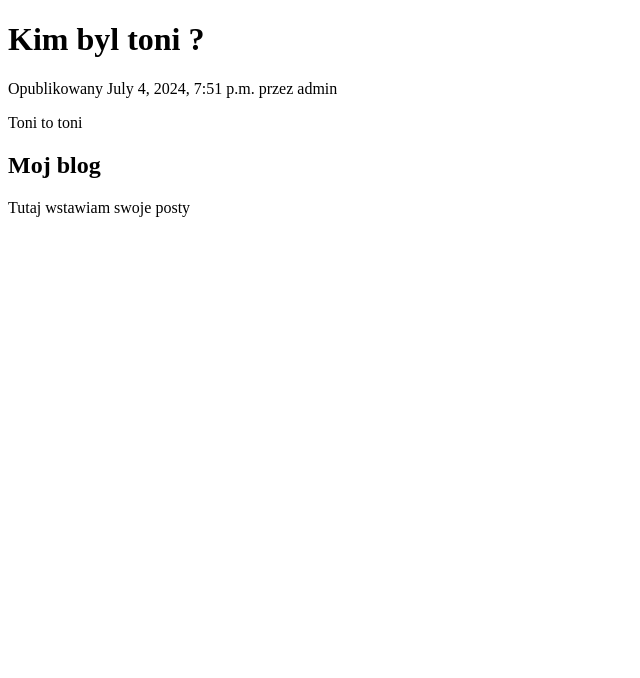
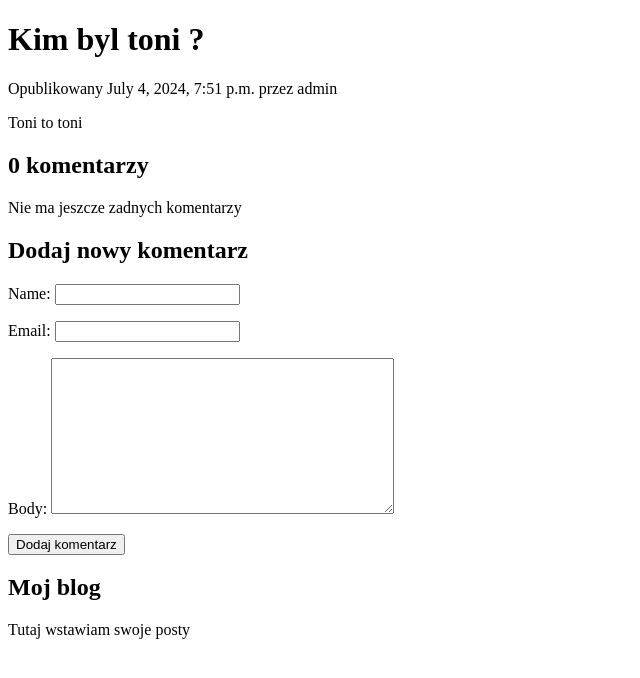
Before and after one commit to JaroDomcio/DjangoBlog, a Django app: a page that uses blog/templates/blog/post/detail.html in a window 1280 px wide. Shown: the top 678 px of the page, without its empty margins (0-640 px from the left). Run offline with Django 5.2, Linux system fonts and the light colour scheme; data comes from the database, SQL or seed files in the repository; both versions use the stored data as it was after the commit.

Commit message:
Comment system implemented

```diff
--- /dev/null
+++ b/blog/forms.py
@@ -0,0 +1,7 @@
+from django import forms
+from .models import Comment
+
+class CommentForm(forms.ModelForm):
+    class Meta:
+        model = Comment
+        fields = ['name', 'email','body']
--- a/blog/models.py
+++ b/blog/models.py
@@ -47,3 +47,19 @@ class Post(models.Model): #model postu
                              self.publish.month,
                              self.publish.day,
                              self.slug])
+
+class Comment(models.Model):
+    post = models.ForeignKey(Post, on_delete=models.CASCADE,related_name='comments')
+    name = models.CharField(max_length=80)
+    email = models.EmailField()
+    body = models.TextField()
+    created = models.DateTimeField(auto_now_add=True)
+    updated = models.DateTimeField(auto_now=True)
+    active = models.BooleanField(default=True)
+
+    class Meta:
+        ordering = ['created']
+        indexes = [models.Index(fields=['created']) ]
+
+    def __str__(self):
+        return f'Komentarz dodany przez {self.name} dla posta {self.post}'
--- a/blog/templates/blog/post/detail.html
+++ b/blog/templates/blog/post/detail.html
@@ -1,10 +1,28 @@
 {% extends "blog/base.html" %}
 
 {% block title %} {{ post.title }} {% endblock %}
+
 {% block content %}
     <h1>{{ post.title }}</h1>
     <p class="date">
         Opublikowany {{ post.publish }} przez {{ post.author }}
     </p>
     {{ post.body|linebreaks }}
+    {% with comments.count as total_comments %}
+        <h2>
+            {{ total_comments }} komentarzy
+        </h2>
+    {% endwith %}
+    {% for comment in comments %}
+        <div class="comment">
+            <p class="info">
+                Komentarz {{ forloop.counter }} dodany przez {{ comment.name }}
+                {{ comment.created }}
+            </p>
+            {{ comment.body|linebreaks }}
+        </div>
+        {% empty %}
+        <p>Nie ma jeszcze zadnych komentarzy</p>
+    {% endfor %}
+    {% include "blog/post/includes/comment_form.html" %}
 {% endblock %}
--- /dev/null
+++ b/blog/templates/blog/post/includes/comment_form.html
@@ -0,0 +1,6 @@
+<h2> Dodaj nowy komentarz </h2>
+<form action="{% url "blog:post_comment" post.id %}" method="post">
+    {{ form.as_p }}
+    {% csrf_token %}
+    <p><input type="submit" value="Dodaj komentarz"></p>
+</form>
--- a/blog/urls.py
+++ b/blog/urls.py
@@ -3,9 +3,10 @@ from . import views
 
 app_name='blog'
 urlpatterns = [
-    #widoki posta
     path('', views.post_list, name='post_list'),
     path('<int:year>/<int:month>/<int:day>/<slug:post>/',
          views.post_detail,
          name='post_detail'),
+    path('<int:post_id>/comment/',
+         views.post_comment, name='post_comment')
 ]
--- a/blog/views.py
+++ b/blog/views.py
@@ -1,6 +1,10 @@
 from django.shortcuts import render, get_object_or_404
-from .models import Post
+from django.views.decorators.http import require_POST
+
+from .models import Post,Comment
 from django.core.paginator import Paginator, EmptyPage, PageNotAnInteger
+from django.views.generic import ListView, DetailView
+from .forms import CommentForm
 
 def post_list(request):
     post_list= Post.published.all()
@@ -16,6 +20,12 @@ def post_list(request):
                   'blog/post/list.html',
                   {'posts':posts})
 
+# class post_list(ListView):
+#     queryset = Post.published.all()
+#     context_object_name = 'posts'
+#     paginate_by = 3
+#     template_name = 'blog/post/list.html'
+
 def post_detail(request,year,month,day,post):
     post = get_object_or_404(Post,
                             status=Post.Status.PUBLISHED,
@@ -24,6 +34,20 @@ def post_detail(request,year,month,day,post):
                             publish__month=month,
                             publish__day=day
                             )
+    comments = post.comments.filter(active=True)
+    form=CommentForm()
     return render(request,
                   'blog/post/detail.html',
-                  {'post':post})
+                  {'post':post, 'comments':comments, 'form':form})
+
+
+@require_POST
+def post_comment(request,post_id):
+    post = get_object_or_404(Post,id=post_id,status=Post.Status.PUBLISHED)
+    comment= None
+    form = CommentForm(data=request.POST)
+    if form.is_valid():
+        comment = form.save(commit=False)
+        comment.post = post
+        comment.save()
+    return render(request,'blog/post/comment.html', {'post':post,'comment':comment,'form':form})
```
Also changed, not shown: blog/admin.py (+7 -1 lines), blog/templates/blog/post/comment.html (added, +12 -0 lines), mysite/settings.py (+8 -0 lines), blog/migrations/0003_comment.py (added), blog/templates/blog/post/includes/__init__.py (added), db.sqlite3.
